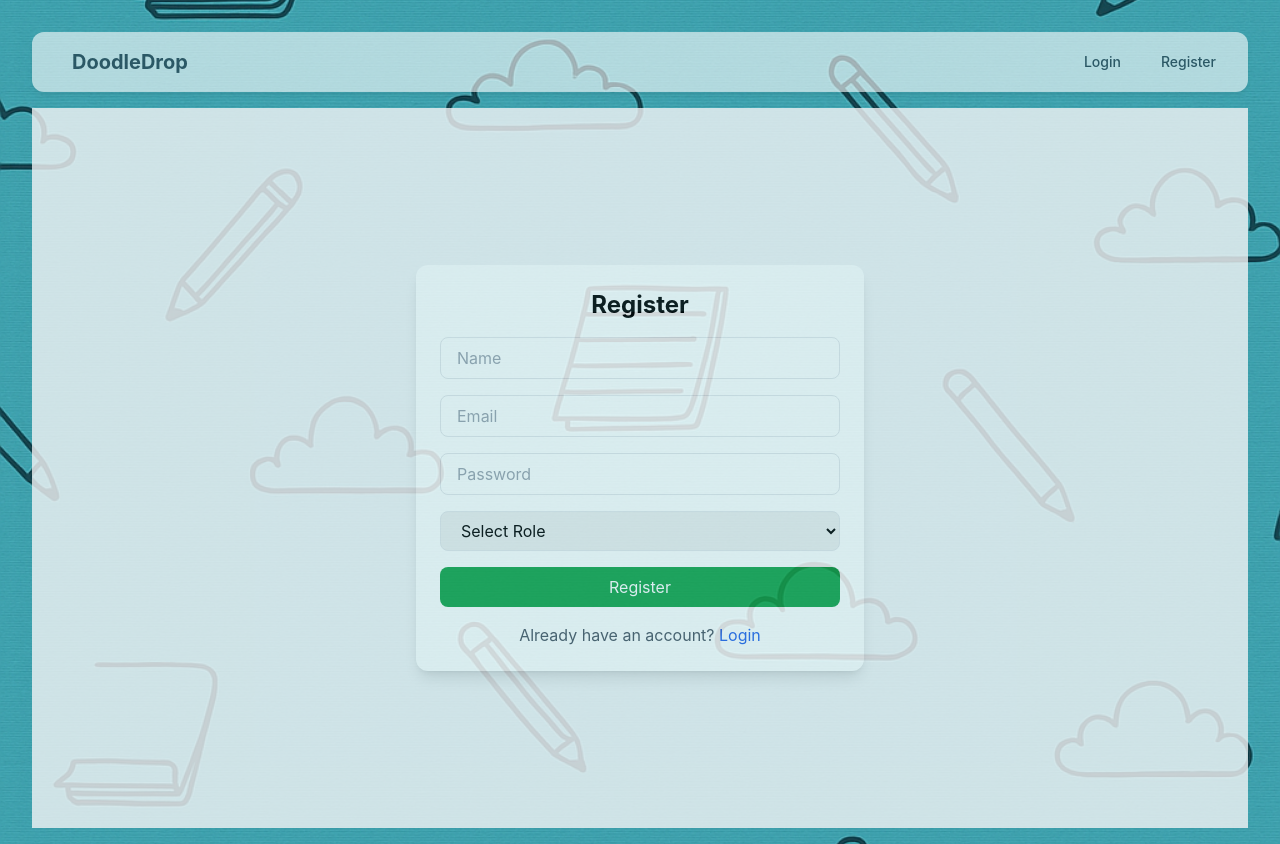
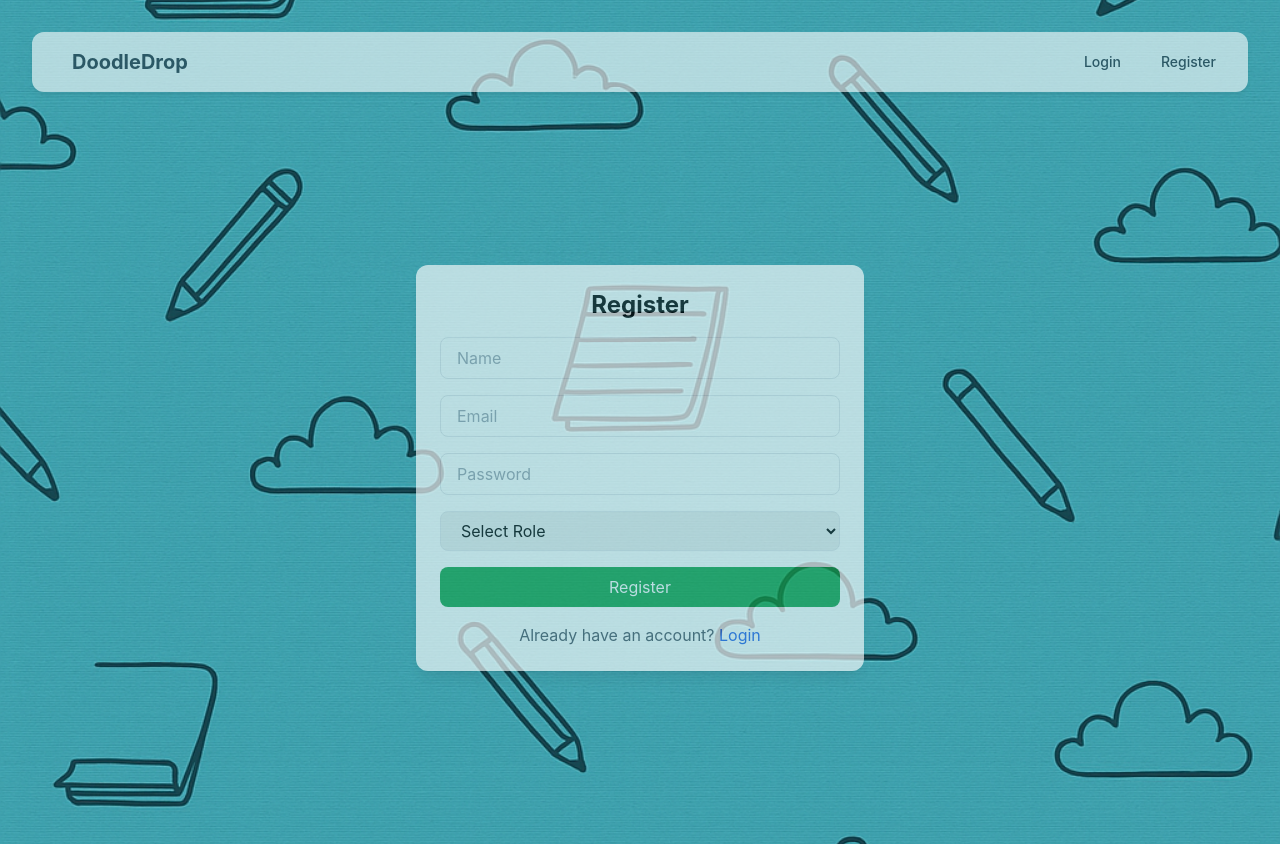
Before and after one commit to raj2410p/Doodle-drop, a React (Vite) app in the folder client/: page /register in a window 1280 px wide. Built offline with nearby package versions, Linux system fonts and the light colour scheme.

Commit message:
inital commit

```diff
--- a/client/src/Components/RegisterPage.jsx
+++ b/client/src/Components/RegisterPage.jsx
@@ -24,10 +24,10 @@ export const Register = () => {
   };
 
   return (
-    <div className="flex items-center justify-center bg-gray-100 opacity-80"style={{ minHeight: 'inherit' }}>
+    <div className="flex items-center justify-center bg-transparent opacity-80"style={{ minHeight: 'inherit' }}>
       <form
         onSubmit={handleSubmit}
-        className="bg-white p-6 rounded-xl shadow-lg w-full max-w-md space-y-4"
+        className="bg-white opacity-80 p-6 rounded-xl shadow-lg w-full max-w-md space-y-4"
       >
         <h2 className="text-2xl font-bold text-center">Register</h2>
 
```
